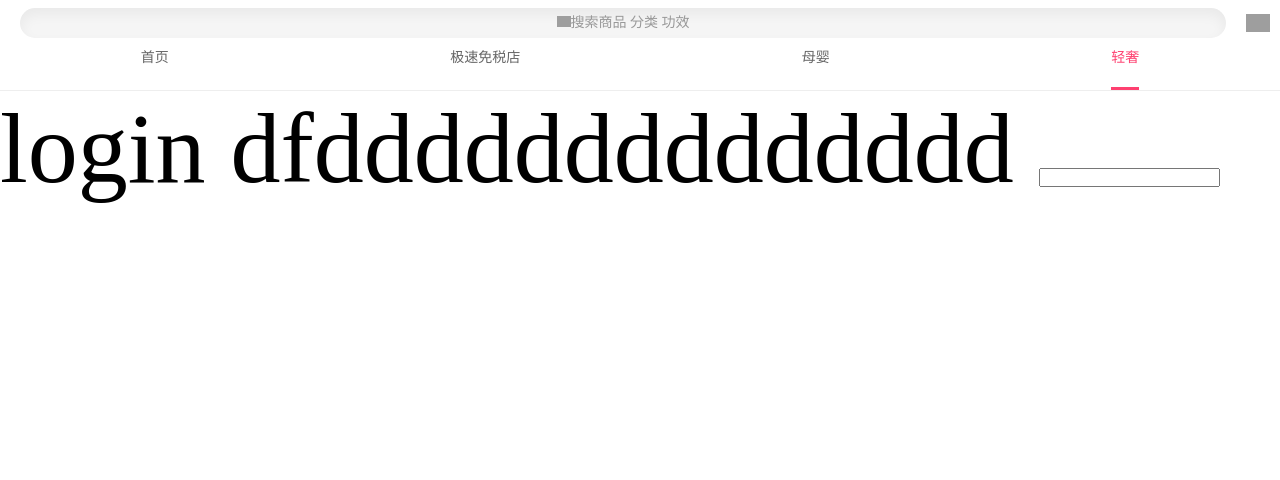
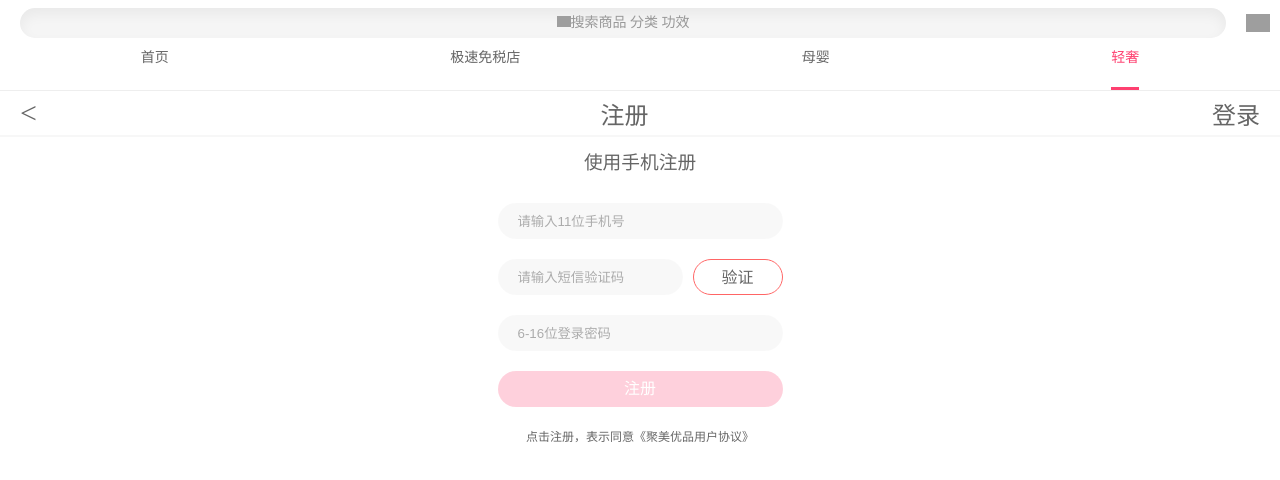
Before and after one commit to dengfengw/JuMei, a Vue app: page /login in a window 1280 px wide. Shown: the top 480 px of the page. Built offline with nearby package versions, Linux system fonts and the light colour scheme; grey boxes are pictures that could not be loaded.

Commit message:
add login2.0

```diff
--- a/src/components/login.vue
+++ b/src/components/login.vue
@@ -1,8 +1,18 @@
 <template>
-	<div>
-			login dfdddddddddddddd
-
-			<input type="text"/>
+	<div class="login">
+		<div class="login-type">
+			<span @click="backRe()">&lt</span>
+			<h1>注册</h1>
+			<h1 @click="goRe()">登录</h1>
+		</div>
+		<div class="login-content">
+			<h3>使用手机注册</h3>
+			<p><input type="number" placeholder="请输入11位手机号" name=""/></p>
+			<p><input type="text" placeholder="请输入短信验证码"  name=""/><a>验证</a></p>
+			<p><input type="password" placeholder="6-16位登录密码" name=""/></p>
+			<p>注册</p>
+			<p>点击注册，表示同意《聚美优品用户协议》</p>
+		</div>
 	</div>
 </template>
 
@@ -15,11 +25,86 @@
 
 			}
 		},
+		methods:{
+			backRe(){
+				router.push({path:"/my"});
+			},
+			goRe(){
+				router.push({path:"/register"});
+			}
+		}
 	}
 </script>
 
 
-<style>
-
-
+<style lang="scss" scoped>
+.login{
+	width: 100%;
+	height: 100%;
+	font-size: 0.16rem;
+	opacity: .6;
+	.login-type{
+		display: flex;
+		justify-content: space-between;
+		padding: 0 0.2rem;
+		align-items:center;
+		height: 0.44rem;
+		background: #fff;
+		margin-bottom: 0.1rem;
+		border-bottom: 0.02rem solid #F2F2F2;
+		span{
+			font-size: 0.3rem;
+		}
+		h1{
+			font-weight: 500;
+		}
+	}
+	.login-content{
+		display: flex;
+		justify-content: center;
+		flex-direction: column;
+		p,h3{
+			width: 2.85rem;
+			height: 0.36rem;
+			display: flex;
+			justify-content: center;
+			margin: 0 auto;
+			margin-bottom: 0.2rem;
+		}
+		h3{
+			font-weight: 400;
+		}
+		input{
+			width: 2.45rem;
+			padding: 0 0.2rem;
+			border: none;
+			outline: none;
+			background: #f5f5f5;
+   			border-radius: 20px;
+		}
+		p:nth-of-type(2){
+			input{
+				width: 1.45rem;
+			}
+			a{
+				width: 0.9rem;
+				border-radius: 20px;
+				border: 0.01rem solid red;
+				display: block;
+				margin-left: 0.1rem;
+				text-align: center;
+				line-height: 0.36rem;
+			}
+		}
+		p:nth-of-type(4){
+			border-radius: 0.2rem;
+			background: #feb2c5;
+			color: #fff;
+			line-height:0.36rem;
+		}
+		p:nth-of-type(5){
+			font-size: 0.12rem;
+		}
+	}
+}
 </style>
```
